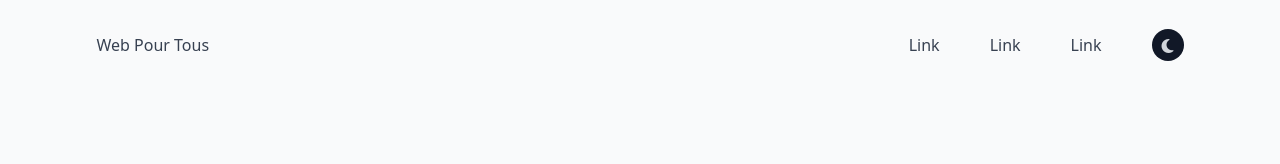
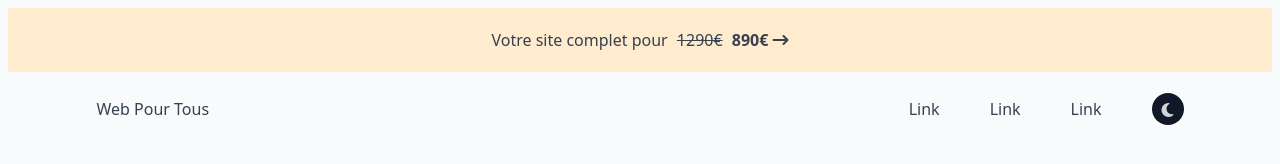
Before and after one commit to loddaa/web-pour-tous, a plain HTML site: page index.html in a window 1280 px wide. Drawn offline with Linux system fonts and the light colour scheme.

Commit message:
Add banner top

```diff
--- a/index.html
+++ b/index.html
@@ -10,6 +10,13 @@
 
     <body class="light">
         <header>
+            <div class="banner">
+                <a href="#">
+                    <p>
+                        Votre site complet pour <span class="price-crossed">1290€</span> <span class="price">890€</span> <span><i class="fa-solid fa-arrow-right-long"></i></span>
+                    </p>
+                </a>
+            </div>
             <nav>
                 <div class="nav-logo">
                     Web Pour Tous
--- a/public/css/main.css
+++ b/public/css/main.css
@@ -37,6 +37,7 @@ html {
 a {
     text-decoration: none;
     color: inherit;
+    cursor: pointer;
 }
 
 header {
@@ -89,6 +90,23 @@ nav {
     gap: 50px;
 }
 
+.banner {
+    background-color: blanchedalmond;
+    color: var(--text-dark);
+    display: flex;
+    align-items: center;
+    justify-content: center;
+    padding: 5px 0;
+}
+
+.banner .price-crossed {
+    margin: 0 5px;
+    text-decoration: line-through;
+}
+.banner .price {
+    font-weight: bolder;
+}
+
 .hero {
 
 }
```
